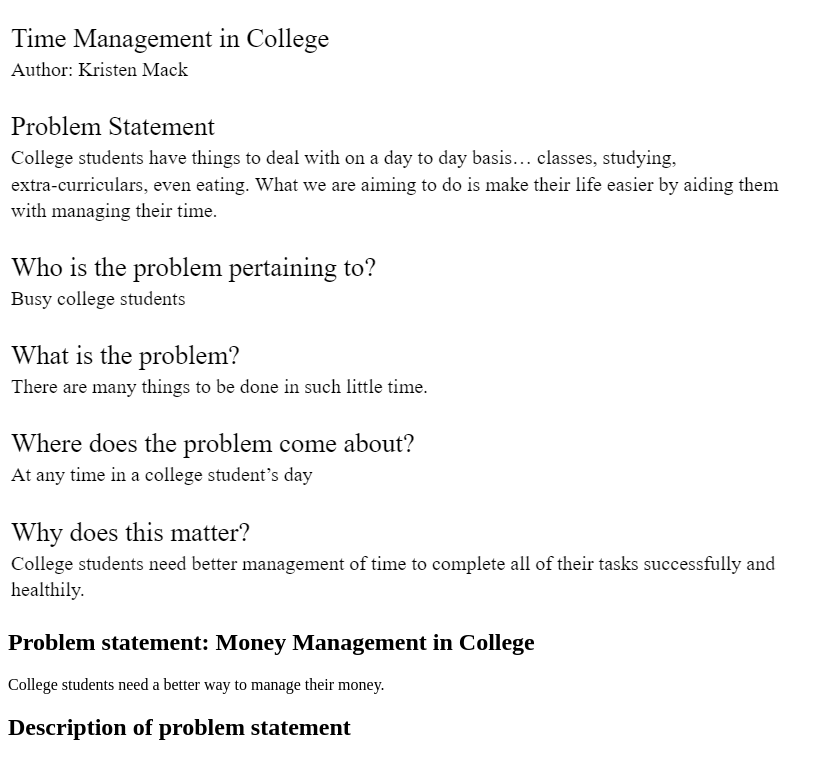
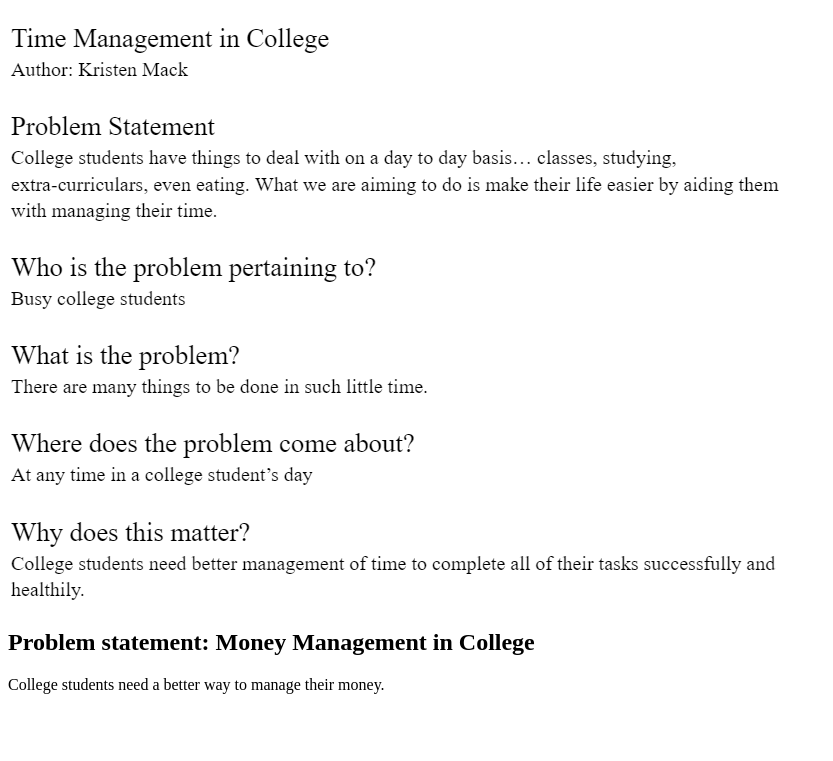
Before and after one commit to kmack05/kmack05.github.io, a plain HTML site: page index.html in a window 1280 px wide. Shown: the part 61-822 px from the top of the page, without its empty margins (0-833 px from the left). After the commit the page ends 800 px from the top, so only its background shows below. Drawn offline with Linux system fonts and the light colour scheme.

Commit message:
Update index.html

```diff
--- a/index.html
+++ b/index.html
@@ -14,6 +14,6 @@
           College students need a better way to manage their money.
       </p>
      </section>
-        <h2>Description of problem statement</h2>
+    </section>
     </body>
 </html>
```
